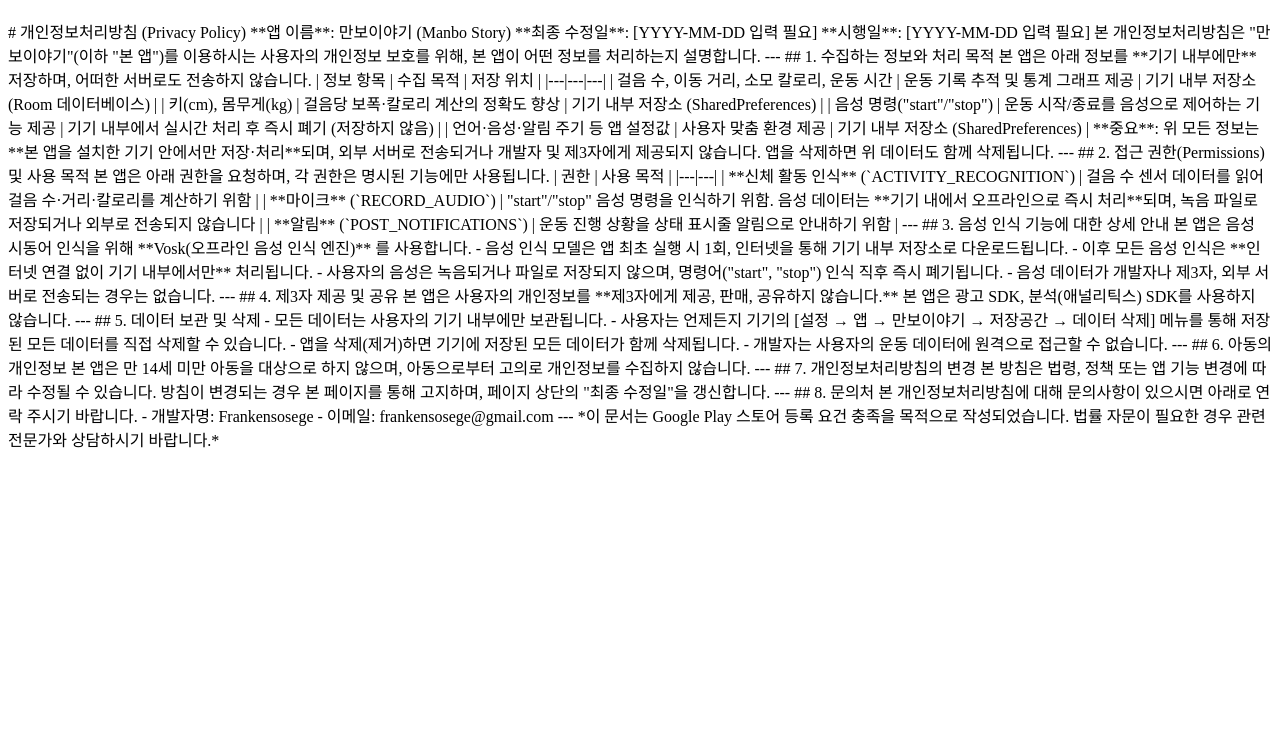
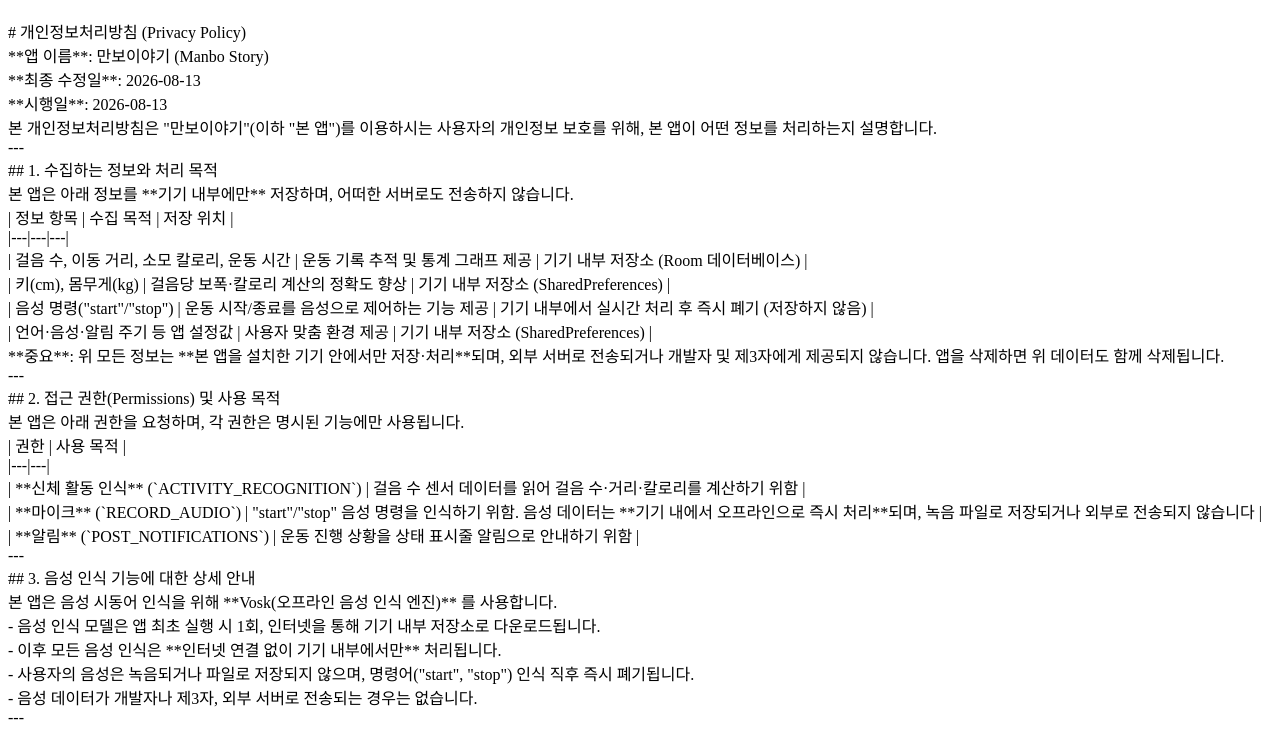
Before and after one commit to Frankensosege/TMTforRunner, a plain HTML site: page index.html in a window 1280 px wide. Shown: the part 70-800 px from the top of the page. Drawn offline with Linux system fonts and the light colour scheme.

Commit message:
Add files via upload

```diff
--- a/index.html
+++ b/index.html
@@ -7,92 +7,92 @@
 <body>
     <h1>개인정보처리방침</h1>
     <p>
-# 개인정보처리방침 (Privacy Policy)
+# 개인정보처리방침 (Privacy Policy)<br>
 
-**앱 이름**: 만보이야기 (Manbo Story)
-**최종 수정일**: [YYYY-MM-DD 입력 필요]
-**시행일**: [YYYY-MM-DD 입력 필요]
+**앱 이름**: 만보이야기 (Manbo Story)<br>
+**최종 수정일**: 2026-08-13<br>
+**시행일**: 2026-08-13<br>
 
-본 개인정보처리방침은 "만보이야기"(이하 "본 앱")를 이용하시는 사용자의 개인정보 보호를 위해, 본 앱이 어떤 정보를 처리하는지 설명합니다.
+본 개인정보처리방침은 "만보이야기"(이하 "본 앱")를 이용하시는 사용자의 개인정보 보호를 위해, 본 앱이 어떤 정보를 처리하는지 설명합니다.<br>
 
----
+---<br>
 
-## 1. 수집하는 정보와 처리 목적
+## 1. 수집하는 정보와 처리 목적<br>
 
-본 앱은 아래 정보를 **기기 내부에만** 저장하며, 어떠한 서버로도 전송하지 않습니다.
+본 앱은 아래 정보를 **기기 내부에만** 저장하며, 어떠한 서버로도 전송하지 않습니다.<br>
 
-| 정보 항목 | 수집 목적 | 저장 위치 |
-|---|---|---|
-| 걸음 수, 이동 거리, 소모 칼로리, 운동 시간 | 운동 기록 추적 및 통계 그래프 제공 | 기기 내부 저장소 (Room 데이터베이스) |
-| 키(cm), 몸무게(kg) | 걸음당 보폭·칼로리 계산의 정확도 향상 | 기기 내부 저장소 (SharedPreferences) |
-| 음성 명령("start"/"stop") | 운동 시작/종료를 음성으로 제어하는 기능 제공 | 기기 내부에서 실시간 처리 후 즉시 폐기 (저장하지 않음) |
-| 언어·음성·알림 주기 등 앱 설정값 | 사용자 맞춤 환경 제공 | 기기 내부 저장소 (SharedPreferences) |
+| 정보 항목 | 수집 목적 | 저장 위치 |<br>
+|---|---|---|<br>
+| 걸음 수, 이동 거리, 소모 칼로리, 운동 시간 | 운동 기록 추적 및 통계 그래프 제공 | 기기 내부 저장소 (Room 데이터베이스) |<br>
+| 키(cm), 몸무게(kg) | 걸음당 보폭·칼로리 계산의 정확도 향상 | 기기 내부 저장소 (SharedPreferences) |<br>
+| 음성 명령("start"/"stop") | 운동 시작/종료를 음성으로 제어하는 기능 제공 | 기기 내부에서 실시간 처리 후 즉시 폐기 (저장하지 않음) |<br>
+| 언어·음성·알림 주기 등 앱 설정값 | 사용자 맞춤 환경 제공 | 기기 내부 저장소 (SharedPreferences) |<br>
 
-**중요**: 위 모든 정보는 **본 앱을 설치한 기기 안에서만 저장·처리**되며, 외부 서버로 전송되거나 개발자 및 제3자에게 제공되지 않습니다. 앱을 삭제하면 위 데이터도 함께 삭제됩니다.
+**중요**: 위 모든 정보는 **본 앱을 설치한 기기 안에서만 저장·처리**되며, 외부 서버로 전송되거나 개발자 및 제3자에게 제공되지 않습니다. 앱을 삭제하면 위 데이터도 함께 삭제됩니다.<br>
 
----
+---<br>
 
-## 2. 접근 권한(Permissions) 및 사용 목적
+## 2. 접근 권한(Permissions) 및 사용 목적<br>
 
-본 앱은 아래 권한을 요청하며, 각 권한은 명시된 기능에만 사용됩니다.
+본 앱은 아래 권한을 요청하며, 각 권한은 명시된 기능에만 사용됩니다.<br>
 
-| 권한 | 사용 목적 |
-|---|---|
-| **신체 활동 인식** (`ACTIVITY_RECOGNITION`) | 걸음 수 센서 데이터를 읽어 걸음 수·거리·칼로리를 계산하기 위함 |
-| **마이크** (`RECORD_AUDIO`) | "start"/"stop" 음성 명령을 인식하기 위함. 음성 데이터는 **기기 내에서 오프라인으로 즉시 처리**되며, 녹음 파일로 저장되거나 외부로 전송되지 않습니다 |
-| **알림** (`POST_NOTIFICATIONS`) | 운동 진행 상황을 상태 표시줄 알림으로 안내하기 위함 |
+| 권한 | 사용 목적 |<br>
+|---|---|<br>
+| **신체 활동 인식** (`ACTIVITY_RECOGNITION`) | 걸음 수 센서 데이터를 읽어 걸음 수·거리·칼로리를 계산하기 위함 |<br>
+| **마이크** (`RECORD_AUDIO`) | "start"/"stop" 음성 명령을 인식하기 위함. 음성 데이터는 **기기 내에서 오프라인으로 즉시 처리**되며, 녹음 파일로 저장되거나 외부로 전송되지 않습니다 |<br>
+| **알림** (`POST_NOTIFICATIONS`) | 운동 진행 상황을 상태 표시줄 알림으로 안내하기 위함 |<br>
 
----
+---<br>
 
-## 3. 음성 인식 기능에 대한 상세 안내
+## 3. 음성 인식 기능에 대한 상세 안내<br>
 
-본 앱은 음성 시동어 인식을 위해 **Vosk(오프라인 음성 인식 엔진)** 를 사용합니다.
+본 앱은 음성 시동어 인식을 위해 **Vosk(오프라인 음성 인식 엔진)** 를 사용합니다.<br>
 
-- 음성 인식 모델은 앱 최초 실행 시 1회, 인터넷을 통해 기기 내부 저장소로 다운로드됩니다.
-- 이후 모든 음성 인식은 **인터넷 연결 없이 기기 내부에서만** 처리됩니다.
-- 사용자의 음성은 녹음되거나 파일로 저장되지 않으며, 명령어("start", "stop") 인식 직후 즉시 폐기됩니다.
-- 음성 데이터가 개발자나 제3자, 외부 서버로 전송되는 경우는 없습니다.
+- 음성 인식 모델은 앱 최초 실행 시 1회, 인터넷을 통해 기기 내부 저장소로 다운로드됩니다.<br>
+- 이후 모든 음성 인식은 **인터넷 연결 없이 기기 내부에서만** 처리됩니다.<br>
+- 사용자의 음성은 녹음되거나 파일로 저장되지 않으며, 명령어("start", "stop") 인식 직후 즉시 폐기됩니다.<br>
+- 음성 데이터가 개발자나 제3자, 외부 서버로 전송되는 경우는 없습니다.<br>
 
----
+---<br>
 
-## 4. 제3자 제공 및 공유
+## 4. 제3자 제공 및 공유<br>
 
-본 앱은 사용자의 개인정보를 **제3자에게 제공, 판매, 공유하지 않습니다.**
-본 앱은 광고 SDK, 분석(애널리틱스) SDK를 사용하지 않습니다.
+본 앱은 사용자의 개인정보를 **제3자에게 제공, 판매, 공유하지 않습니다.**<br>
+본 앱은 광고 SDK, 분석(애널리틱스) SDK를 사용하지 않습니다.<br>
 
----
+---<br>
 
-## 5. 데이터 보관 및 삭제
+## 5. 데이터 보관 및 삭제<br>
 
-- 모든 데이터는 사용자의 기기 내부에만 보관됩니다.
-- 사용자는 언제든지 기기의 [설정 → 앱 → 만보이야기 → 저장공간 → 데이터 삭제] 메뉴를 통해 저장된 모든 데이터를 직접 삭제할 수 있습니다.
-- 앱을 삭제(제거)하면 기기에 저장된 모든 데이터가 함께 삭제됩니다.
-- 개발자는 사용자의 운동 데이터에 원격으로 접근할 수 없습니다.
+- 모든 데이터는 사용자의 기기 내부에만 보관됩니다.<br>
+- 사용자는 언제든지 기기의 [설정 → 앱 → 만보이야기 → 저장공간 → 데이터 삭제] 메뉴를 통해 저장된 모든 데이터를 직접 삭제할 수 있습니다.<br>
+- 앱을 삭제(제거)하면 기기에 저장된 모든 데이터가 함께 삭제됩니다.<br>
+- 개발자는 사용자의 운동 데이터에 원격으로 접근할 수 없습니다.<br>
 
----
+---<br>
 
-## 6. 아동의 개인정보
+## 6. 아동의 개인정보<br>
 
-본 앱은 만 14세 미만 아동을 대상으로 하지 않으며, 아동으로부터 고의로 개인정보를 수집하지 않습니다.
+본 앱은 만 14세 미만 아동을 대상으로 하지 않으며, 아동으로부터 고의로 개인정보를 수집하지 않습니다.<br>
 
----
+---<br>
 
-## 7. 개인정보처리방침의 변경
+## 7. 개인정보처리방침의 변경<br>
 
-본 방침은 법령, 정책 또는 앱 기능 변경에 따라 수정될 수 있습니다. 방침이 변경되는 경우 본 페이지를 통해 고지하며, 페이지 상단의 "최종 수정일"을 갱신합니다.
+본 방침은 법령, 정책 또는 앱 기능 변경에 따라 수정될 수 있습니다. 방침이 변경되는 경우 본 페이지를 통해 고지하며, 페이지 상단의 "최종 수정일"을 갱신합니다.<br>
 
----
+---<br>
 
-## 8. 문의처
+## 8. 문의처<br>
 
-본 개인정보처리방침에 대해 문의사항이 있으시면 아래로 연락 주시기 바랍니다.
+본 개인정보처리방침에 대해 문의사항이 있으시면 아래로 연락 주시기 바랍니다.<br>
 
-- 개발자명: Frankensosege
-- 이메일: frankensosege@gmail.com
+- 개발자명: Frankensosege<br>
+- 이메일: frankensosege@gmail.com<br>
 
----
+---<br>
 
-*이 문서는 Google Play 스토어 등록 요건 충족을 목적으로 작성되었습니다. 법률 자문이 필요한 경우 관련 전문가와 상담하시기 바랍니다.*
+*이 문서는 Google Play 스토어 등록 요건 충족을 목적으로 작성되었습니다. 법률 자문이 필요한 경우 관련 전문가와 상담하시기 바랍니다.*<br>
     </p>
 </body>
 </html>
```
